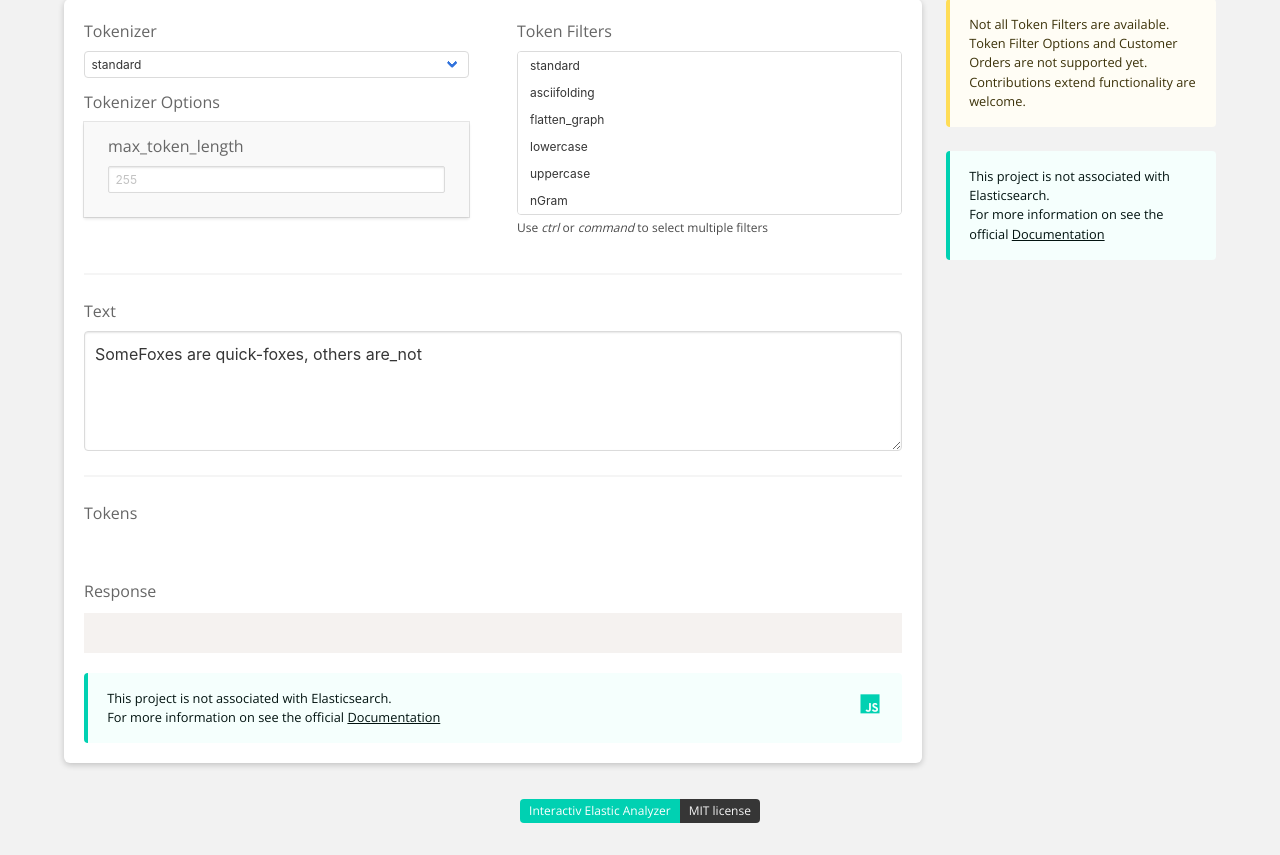
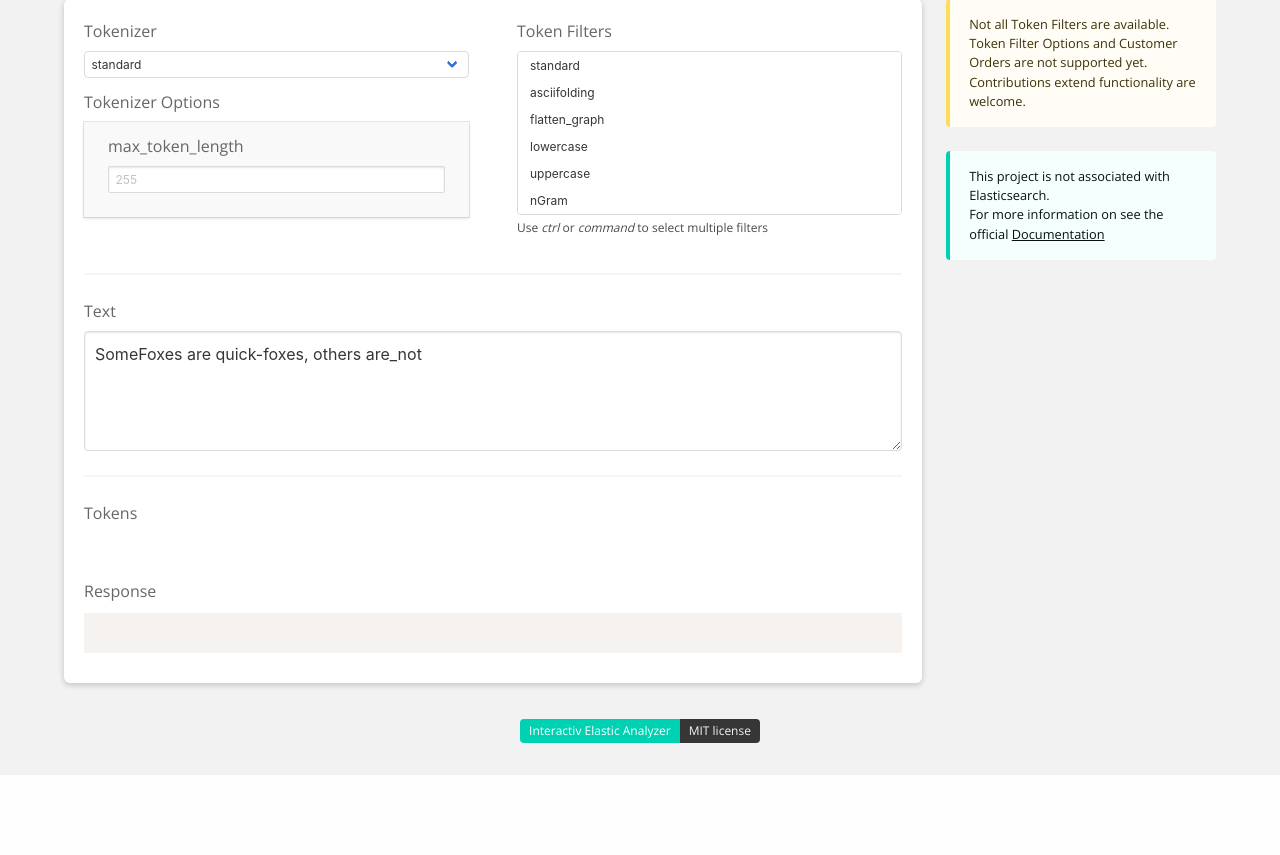
Before and after one commit to gtalarico/interactive-elastic-analyzer, a Flask app: page / in a window 1280 px wide. Shown: the part 221-1076 px from the top of the page. After the commit the page ends 964 px from the top, so only its background shows below. Run offline with Flask 2, Linux system fonts and the light colour scheme; data that the repository does not hold is empty; some libraries are stand-ins or nearby versions.

Commit message:
Cleaned up index, readme , added screenshot

```diff
--- a/app/templates/index.html
+++ b/app/templates/index.html
@@ -118,17 +118,6 @@
                 <label class="label">Response</label>
                 <pre class="is-small "><code style="font-family: 'Roboto Mono', monospace" class="language-javascript " v-html="response "></code></pre>
 
-                <article class="message is-primary ">
-                  <span class="icon has-text-primary ">
-                    <i class="fab fa-js "></i>
-                  </span>
-                  <div class="message-body ">
-                    This project is not associated with Elasticsearch.
-                    <br>For more information on see the official
-                    <a href="https://www.elastic.co/guide/en/elasticsearch/reference/current/indices-analyze.html ">Documentation</a>
-                  </div>
-                </article>
-
               </div>
             </div>
           </div>
```
Also changed, not shown: app/static/screenshot2.png (added), 1 other file.
